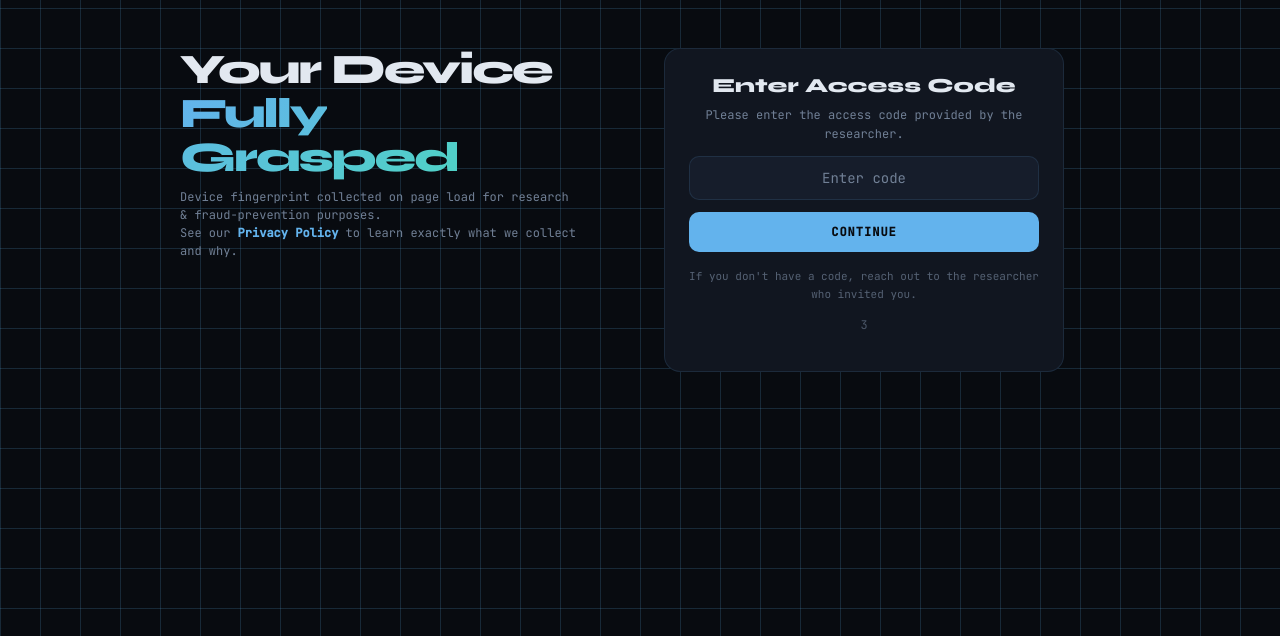
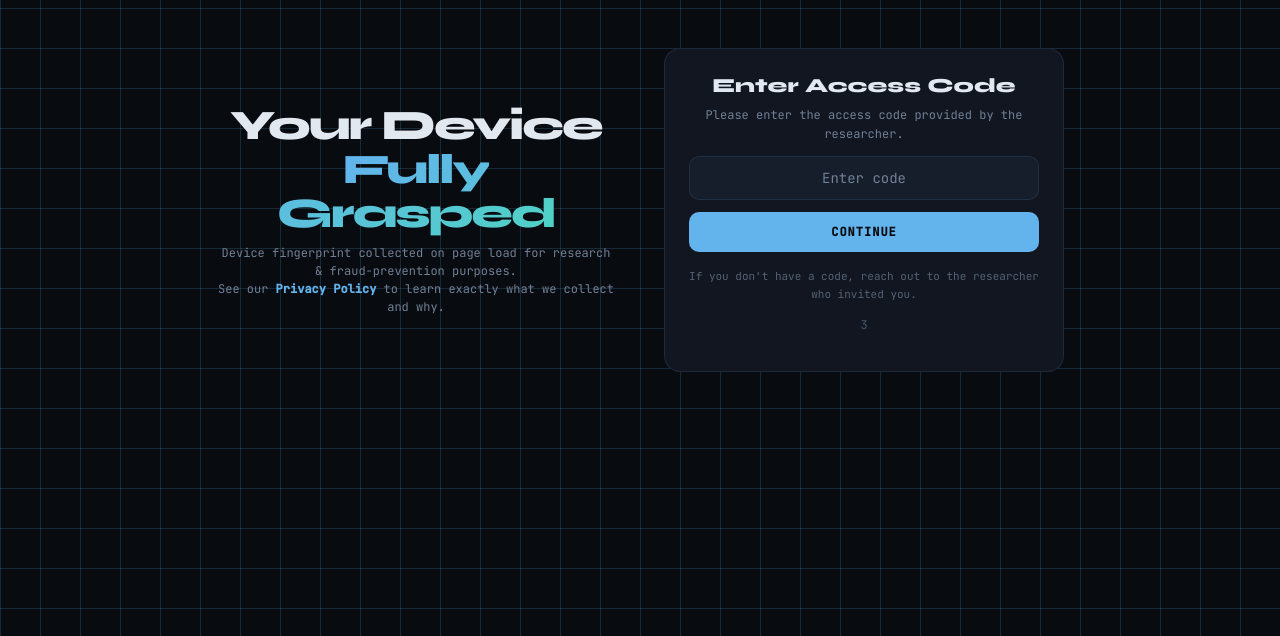
Before and after one commit to KrAsH-CoD3/Fingrasp, a Python web app: template templates/index.html in a window 1280 px wide. Shown: the part 72-708 px from the top of the page. Run offline with Jinja, Linux system fonts and the light colour scheme; the template is opened without the code that fills it, so the values that code supplies are empty.

Commit message:
feat(ui): center desktop layout and adjust flex properties for code entry view
- Centralize hero section when fingerprint is obtained

```diff
--- a/static/css/style.css
+++ b/static/css/style.css
@@ -216,7 +216,7 @@ line-height: 1.9;
 /* ── Desktop Layout ── */
 .desktop-layout {
 display: flex;
-align-items: flex-start;
+align-items: center;
 justify-content: center;
 gap: 48px;
 min-height: auto;
@@ -226,7 +226,7 @@ flex-direction: column;
 
 .desktop-layout.show-code-entry {
 flex-direction: row;
-justify-content: space-between;
+justify-content: center;
 }
 
 .desktop-layout .hero {
@@ -236,8 +236,8 @@ max-width: 100%;
 }
 
 .desktop-layout.show-code-entry .hero {
-flex: 1;
-text-align: left;
+flex: 0 1 auto;
+text-align: center;
 max-width: 400px;
 }
 
@@ -257,9 +257,9 @@ max-width: 100%;
 }
 
 .desktop-layout.show-code-entry .right-panel {
-flex: 1;
+flex: 0 0 auto;
 min-width: 320px;
-max-width: 480px;
+max-width: 400px;
 }
 
 .desktop-layout .code-entry-section {
```
